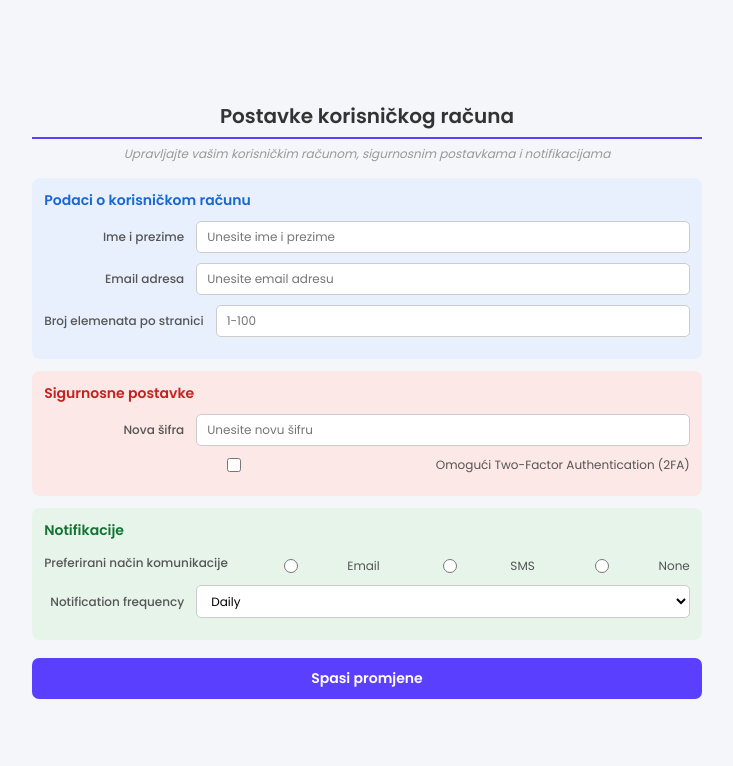
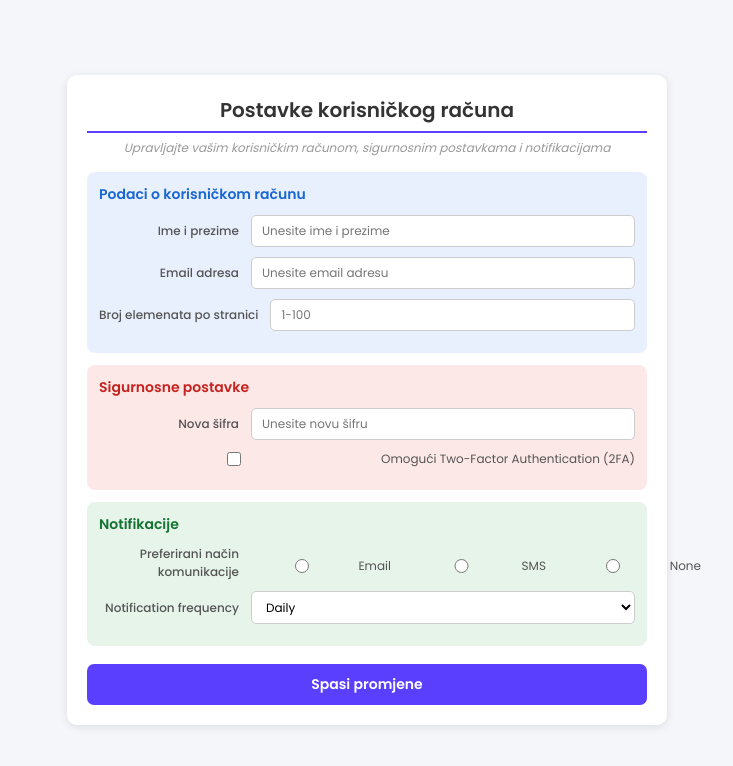
Before and after one commit to emirakurtovic5/ScenarijPro, a plain HTML site: page html/user.html in a window 1280 px wide. Shown: the whole page, without its empty margins (273-1006 px from the left). Drawn offline with Linux system fonts and the light colour scheme.

Commit message:
Ispravljena greska u zadatku 3

```diff
--- a/html/user.html
+++ b/html/user.html
@@ -12,7 +12,7 @@
     </head>
 
     <body>
-        <div clas="forma-wrapper">
+        <div class="forma-wrapper">
             <h1 class="naslov">Postavke korisničkog računa</h1>
             <hr class="linija">
             <p class="tekst">Upravljajte vašim korisničkim računom, sigurnosnim postavkama i notifikacijama</p>
```
